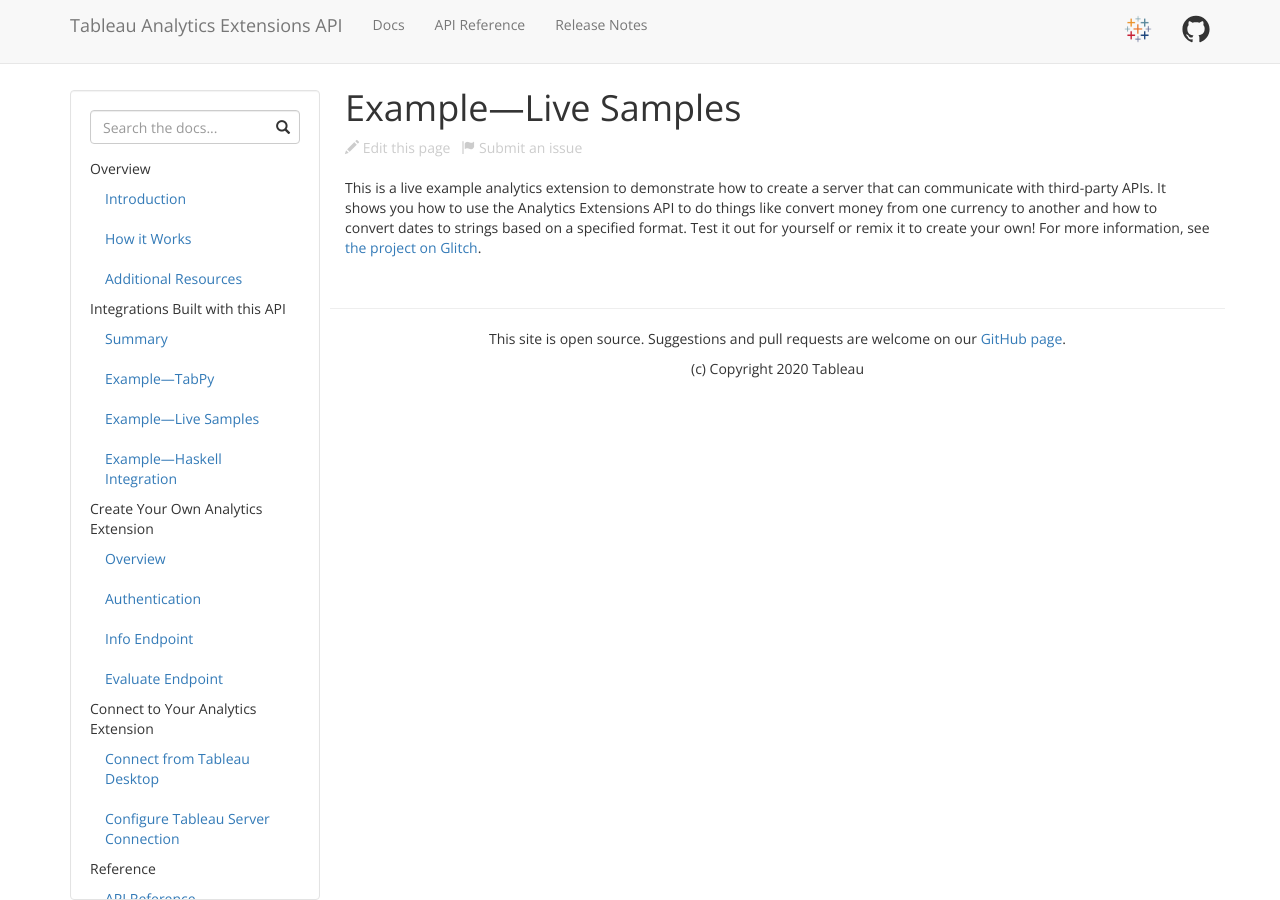
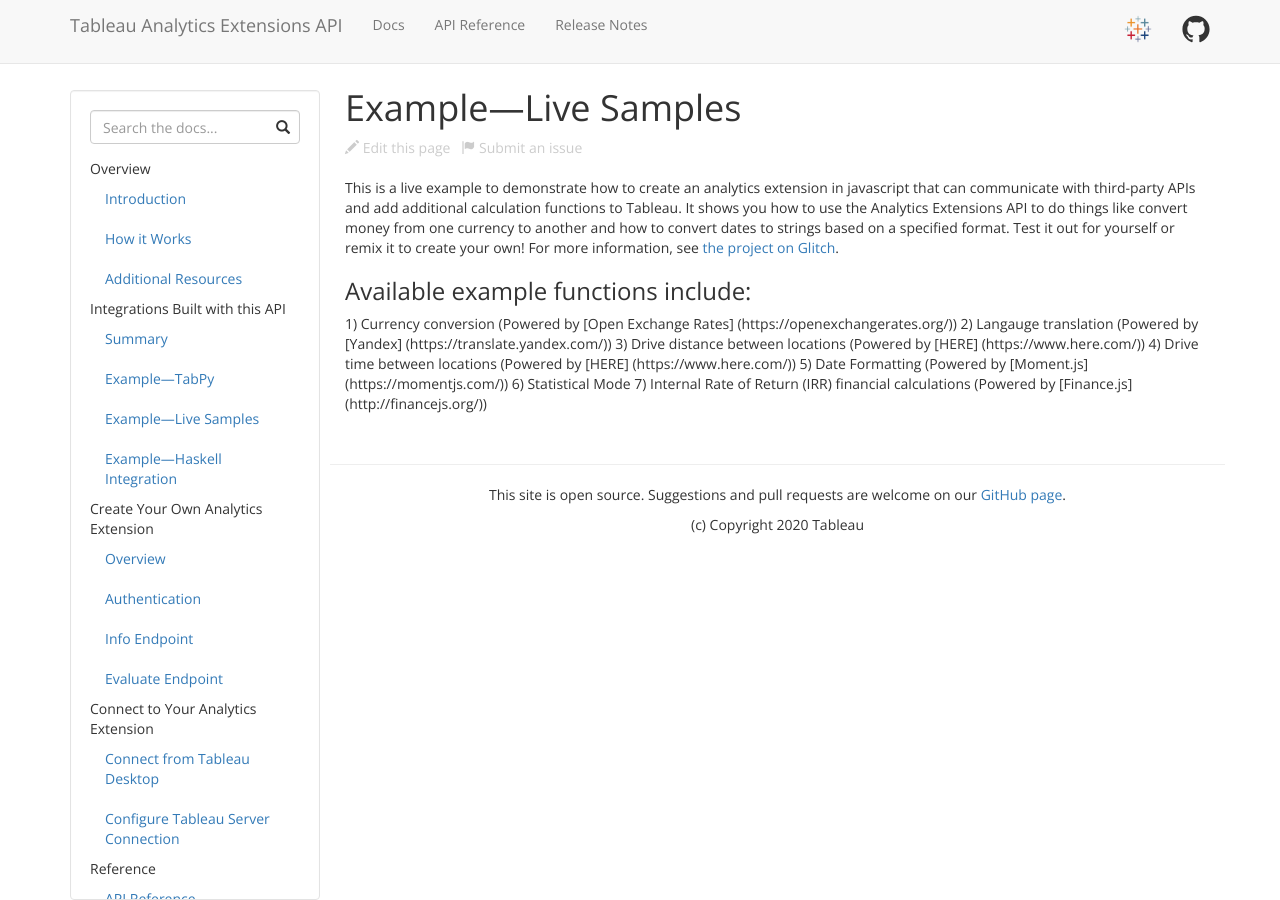
Before and after one commit to tableau/analytics-extensions-api, a Jekyll site: the page built from docs/ae_example_currency.md, in a window 1280 px wide. Built offline with Jekyll 4.4.1, drawn with Linux system fonts in a browser that asks for light colours; nearby versions of some CDN libraries.

Commit message:
Update ae_example_currency.md

```diff
--- a/docs/ae_example_currency.md
+++ b/docs/ae_example_currency.md
@@ -3,4 +3,13 @@
 layout: docs
 ---
 
-This is a live example analytics extension to demonstrate how to create a server that can communicate with third-party APIs. It shows you how to use the Analytics Extensions API to do things like convert money from one currency to another and how to convert dates to strings based on a specified format. Test it out for yourself or remix it to create your own! For more information, see [the project on Glitch](https://glitch.com/edit/#!/tableau-analytics-api-samples?path=README.md:1:0).
+This is a live example to demonstrate how to create an analytics extension in javascript that can communicate with third-party APIs and add additional calculation functions to Tableau. It shows you how to use the Analytics Extensions API to do things like convert money from one currency to another and how to convert dates to strings based on a specified format. Test it out for yourself or remix it to create your own! For more information, see [the project on Glitch](https://glitch.com/edit/#!/tableau-analytics-api-samples?path=README.md:1:0).
+
+### Available example functions include:
+1) Currency conversion (Powered by [Open Exchange Rates] (https://openexchangerates.org/))
+2) Langauge translation (Powered by [Yandex] (https://translate.yandex.com/))
+3) Drive distance between locations (Powered by [HERE] (https://www.here.com/))
+4) Drive time between locations (Powered by [HERE] (https://www.here.com/))
+5) Date Formatting (Powered by [Moment.js] (https://momentjs.com/))
+6) Statistical Mode
+7) Internal Rate of Return (IRR) financial calculations (Powered by [Finance.js] (http://financejs.org/))
```
